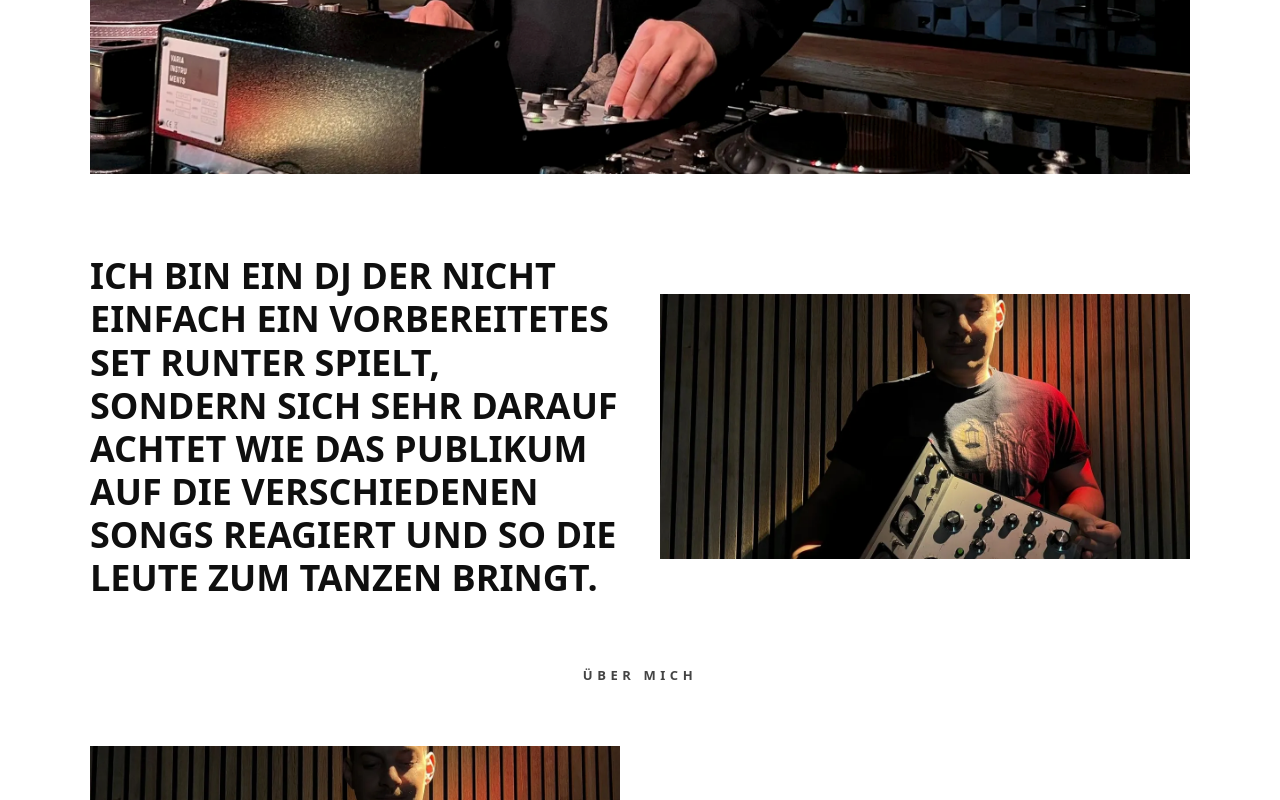
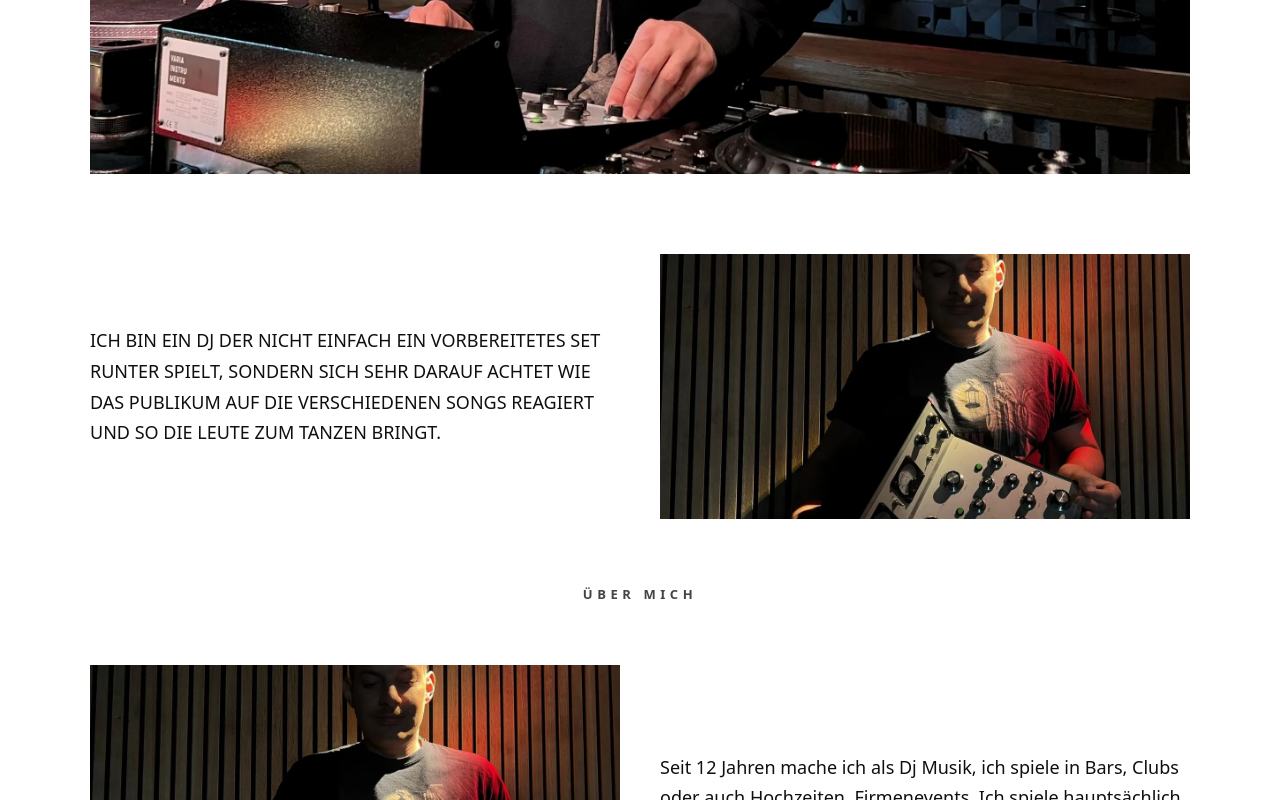
Before and after one commit to specialtyservices/djtobi, a plain HTML site: page index.html in a window 1280 px wide. Shown: the part 551-1351 px from the top of the page. Drawn offline with Linux system fonts and the light colour scheme.

Commit message:
Update index.html

```diff
--- a/index.html
+++ b/index.html
@@ -50,7 +50,7 @@
 
     <section class="wrap block">
       <div>
-        <div class="lead">ICH BIN EIN DJ DER NICHT EINFACH EIN VORBEREITETES SET RUNTER SPIELT, SONDERN SICH SEHR DARAUF ACHTET WIE DAS PUBLIKUM AUF DIE VERSCHIEDENEN SONGS REAGIERT UND SO DIE LEUTE ZUM TANZEN BRINGT.</div>
+        <div>ICH BIN EIN DJ DER NICHT EINFACH EIN VORBEREITETES SET RUNTER SPIELT, SONDERN SICH SEHR DARAUF ACHTET WIE DAS PUBLIKUM AUF DIE VERSCHIEDENEN SONGS REAGIERT UND SO DIE LEUTE ZUM TANZEN BRINGT.</div>
       </div>
       <div><img src="assets/device.webp" alt=""></div>
     </section>
```
